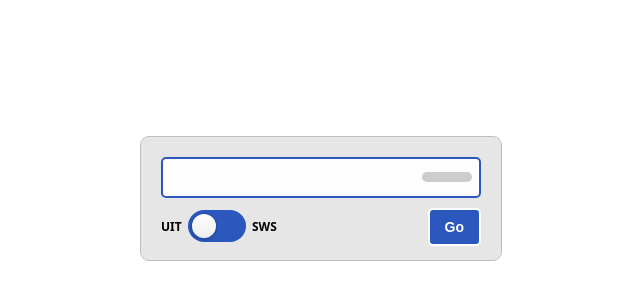
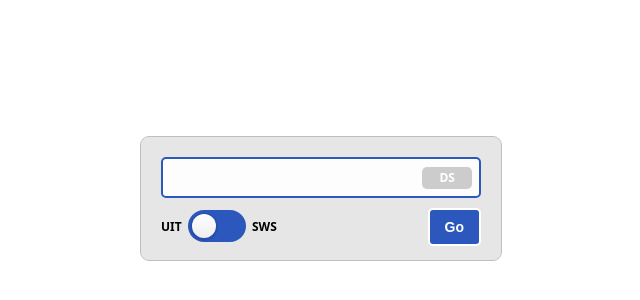
Before and after one commit to shanecyr/jira-launchpad, a plain HTML site: page index.html in a window 1280 px wide. Shown: the part 202-502 px from the top of the page, 319-959 px from the left. Drawn offline with Linux system fonts and the light colour scheme.

Commit message:
Update index.html

```diff
--- a/index.html
+++ b/index.html
@@ -7,7 +7,7 @@
     <div id="jiraBookmarkletContent">
         <div id="jiraBookmarkletInputContainer">
             <input id="jiraBookmarkletInput" type="text" autofocus />
-            <div id="jiraBookmarkletInputTypeDisplay"></div>
+            <div id="jiraBookmarkletInputTypeDisplay">DS</div>
         </div>
         <div id="jiraBookmarkletControlsContainer">
             <label id="jiraBookmarkletToggle">
```
